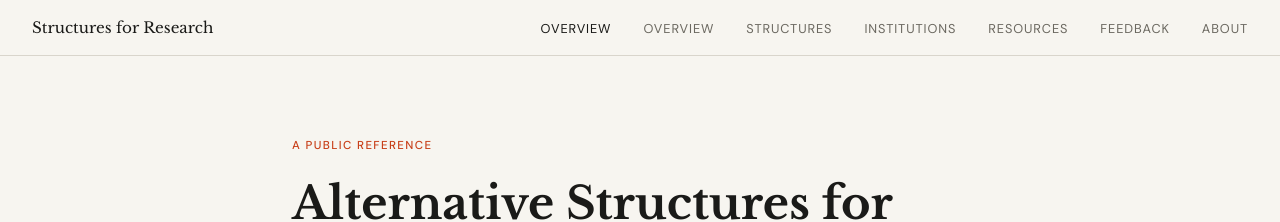
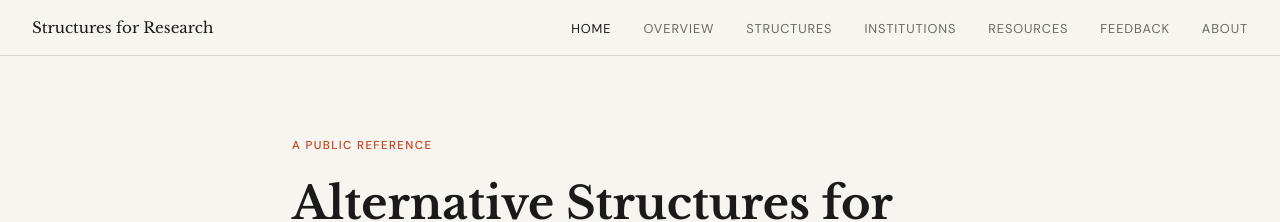
Before and after one commit to biancale4/structuresforresearch.com, a Jekyll site: the page built from index.html, in a window 1280 px wide. Shown: the top 222 px of the page. Built offline with Jekyll 4.4.1, drawn with Linux system fonts in a browser that asks for light colours.

Commit message:
Update default.html

```diff
--- a/_layouts/default.html
+++ b/_layouts/default.html
@@ -59,7 +59,7 @@
 <nav>
   <a class="nav-logo" href="/">Structures for Research</a>
   <ul class="nav-links">
-    <li><a href="/" {% if page.url == '/' %}class="active"{% endif %}>Overview</a></li>
+    <li><a href="/" {% if page.url == '/' %}class="active"{% endif %}>Home</a></li>
     <li><a href="/overview.html" {% if page.url contains 'about' %}class="active"{% endif %}>Overview</a></li>
     <li><a href="/structures.html" {% if page.url contains 'structures' %}class="active"{% endif %}>Structures</a></li>
     <li><a href="/institutions.html" {% if page.url contains 'institutions' %}class="active"{% endif %}>Institutions</a></li>
```
